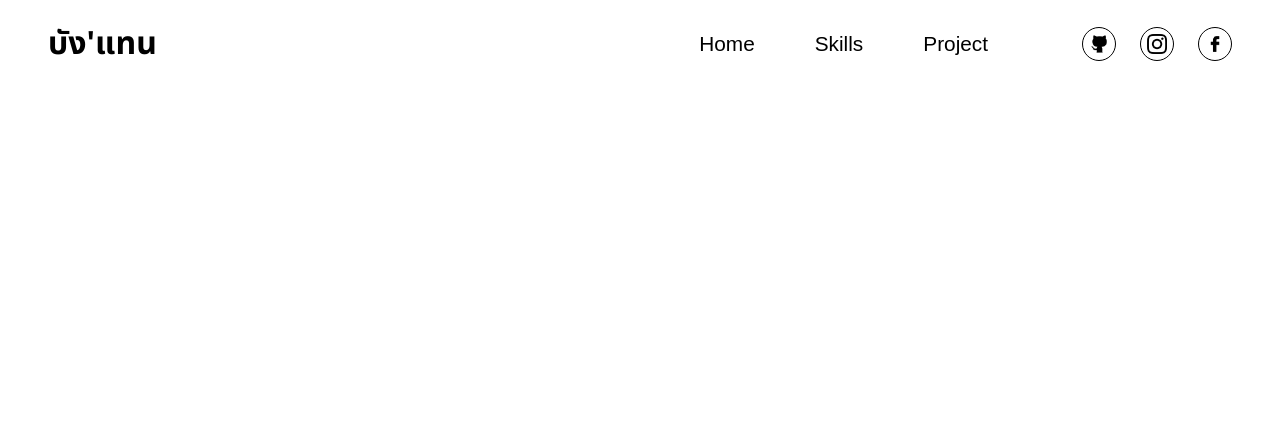
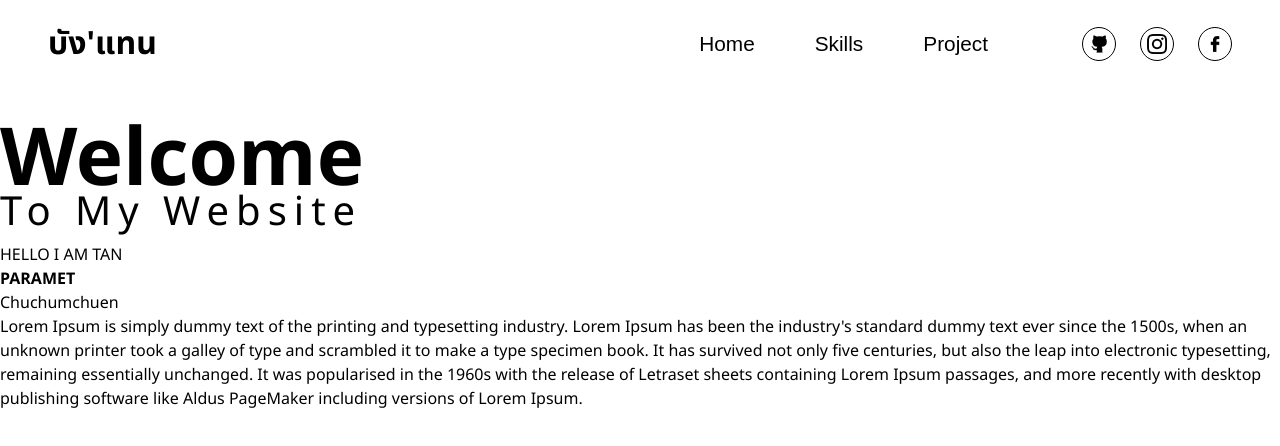
Before and after one commit to TAN-PARAMET/MY-Portfolio-Website, a React (Create React App) app: page / in a window 1280 px wide. Shown: the top 446 px of the page. Built offline with nearby package versions, Linux system fonts and the light colour scheme.

Commit message:
add text introduction

```diff
--- a/src/App.css
+++ b/src/App.css
@@ -3,3 +3,11 @@
 body {
   font-family: 'Noto Sans Thai', sans-serif;
 }
+
+p {
+  display: block;
+  margin-block-start: 0em;
+  margin-block-end: 0em;
+  margin-inline-start: 0px;
+  margin-inline-end: 0px;
+}
--- a/src/components/Introduction.js
+++ b/src/components/Introduction.js
@@ -1,12 +1,37 @@
 import "./style/Introduction.css";
 
 function Introduction() {
-  return <div>
+  return (
+    <div className="container">
+      <div className="text-title">
+        <div className="text-welcome">
+          <b>Welcome</b>
+          <p>To My Website</p>
+        </div>
+        <div className="text-name">
+          <p>HELLO I AM TAN</p>
+          <b>PARAMET</b>
+          <p>Chuchumchuen</p>
+        </div>
 
+        <div className="introduction">
+          <p>
+            Lorem Ipsum is simply dummy text of the printing and typesetting
+            industry. Lorem Ipsum has been the industry's standard dummy text
+            ever since the 1500s, when an unknown printer took a galley of type
+            and scrambled it to make a type specimen book. It has survived not
+            only five centuries, but also the leap into electronic typesetting,
+            remaining essentially unchanged. It was popularised in the 1960s
+            with the release of Letraset sheets containing Lorem Ipsum passages,
+            and more recently with desktop publishing software like Aldus
+            PageMaker including versions of Lorem Ipsum.
+          </p>
+        </div>
+      </div>
 
-
-
-  </div>;
+      <div className="img-title"></div>
+    </div>
+  );
 }
 
 export default Introduction;
--- a/src/components/style/Introduction.css
+++ b/src/components/style/Introduction.css
@@ -0,0 +1,21 @@
+.container{
+
+display: flex;
+margin-top: 2rem;
+
+}
+
+
+
+
+.text-welcome > b {
+font-size: 5rem;
+
+}
+
+.text-welcome > p {
+    font-size: 2.5rem;
+    letter-spacing: 7px;
+    margin-top: -2.4rem;
+
+    }
```
